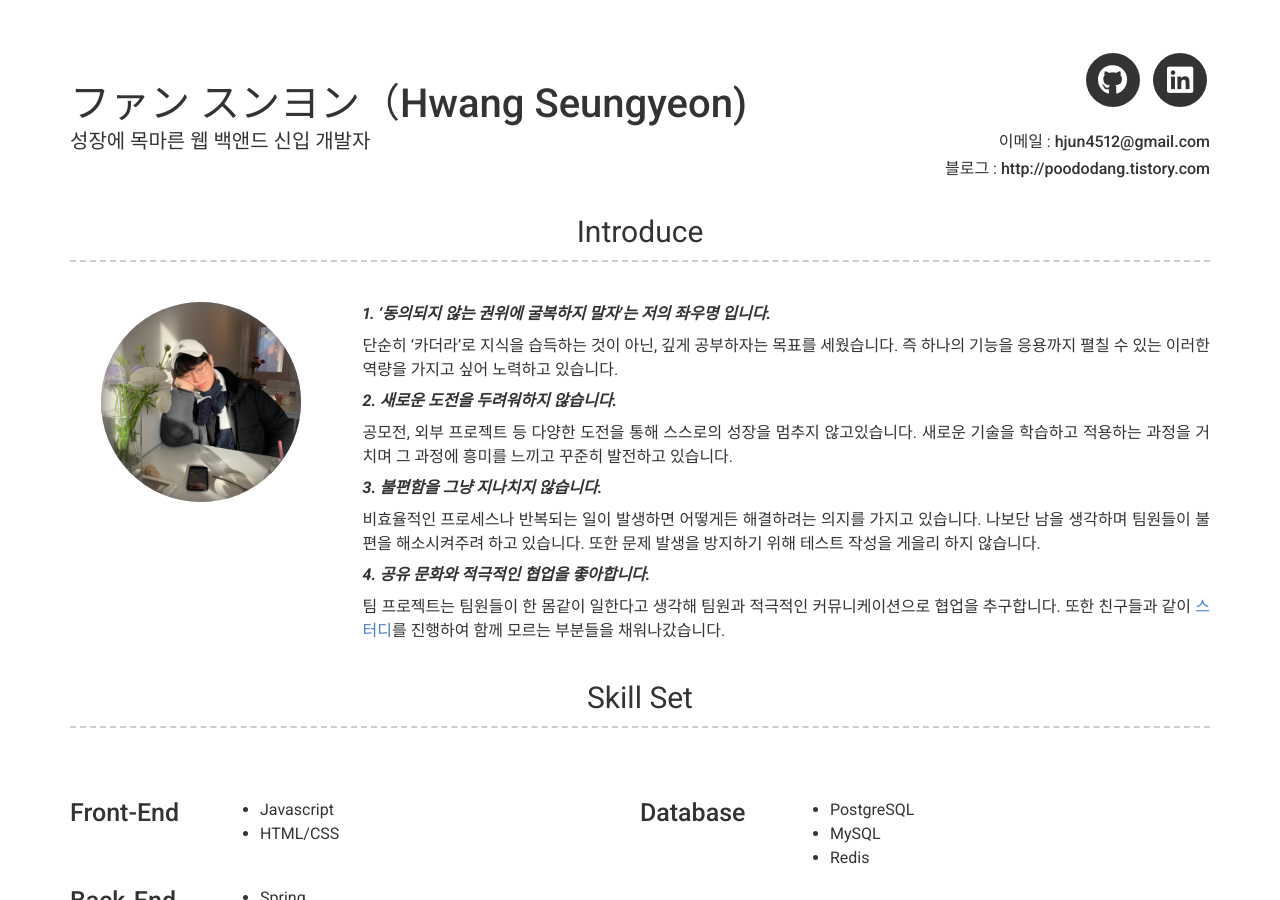
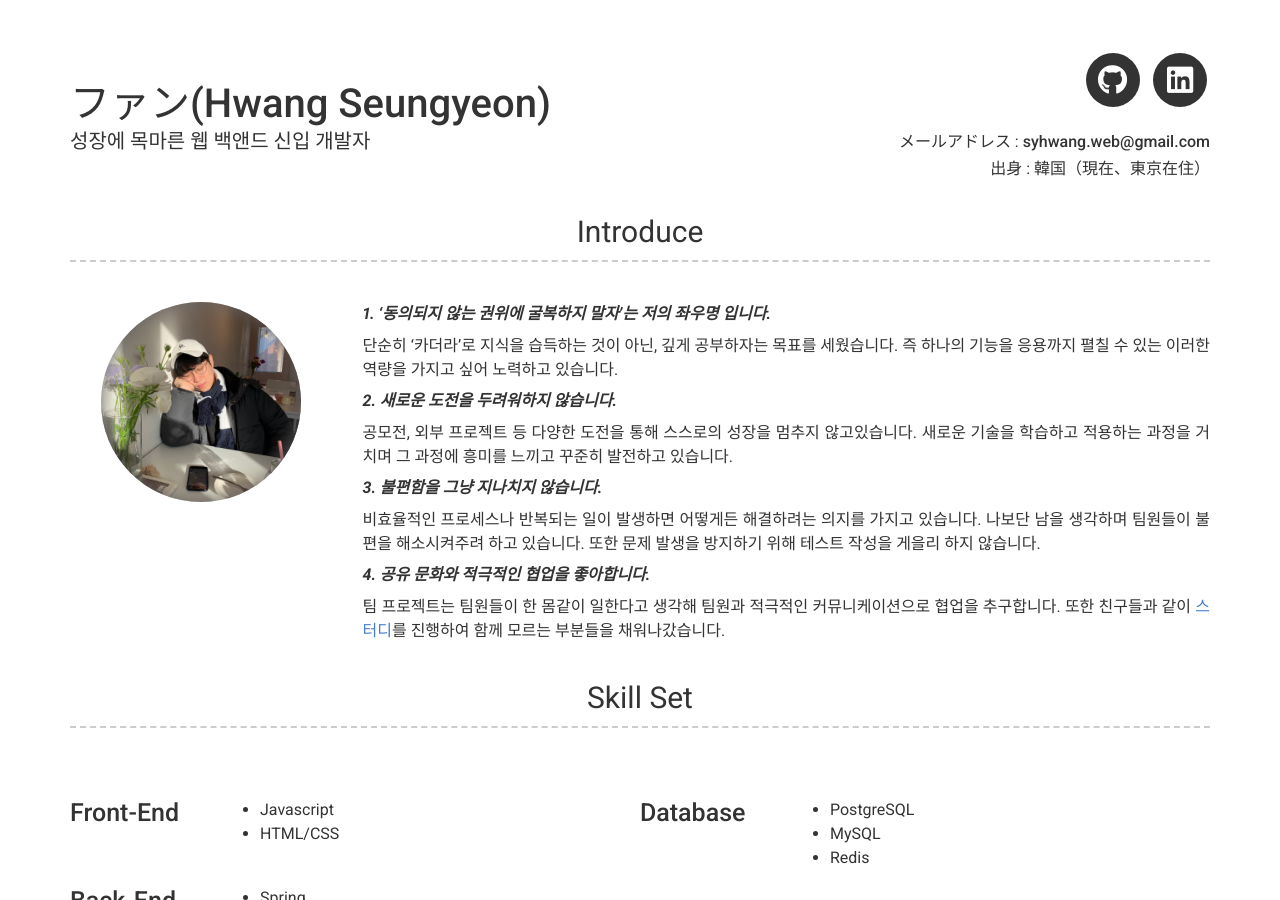
Before and after one commit to SeungyeonHwang/SeungyeonHwang.github.io, a Jekyll site: the page built from index.md, in a window 1280 px wide and 900 px high. Built offline with Jekyll 4.4.1, drawn with Linux system fonts in a browser that asks for light colours; nearby versions of some CDN libraries; some of the changed text lies outside the part shown.

Commit message:
#update update basic information

```diff
--- a/_config.yml
+++ b/_config.yml
@@ -4,10 +4,10 @@ repository: SeungyeonHwang/SeungyeonHwang.github.io
 # favicon: Directory of your favicon (eg. images/favicon.ico)(optional)
 
 # Personal info
-name: ファン スンヨン（Hwang Seungyeon)
+name: ファン(Hwang Seungyeon)
 title: 성장에 목마른 웹 백앤드 신입 개발자
-email: hjun4512@gmail.com
-website: http://poododang.tistory.com
+email: syhwang.web@gmail.com
+phone: 韓国（現在、東京在住）
 
 # Dark Mode (true/false/never)
 darkmode: never
--- a/_includes/header.html
+++ b/_includes/header.html
@@ -59,12 +59,12 @@
 
       {%- if site.email -%}
         <p>
-          {{ site.email_title | default: "이메일 " }}: <a href="mailto:{{ site.email }}" target="_blank">{{ site.email | escape }}</a>
+          {{ site.email_title | default: "メールアドレス " }}: <a href="mailto:{{ site.email }}" target="_blank">{{ site.email | escape }}</a>
         </p>
       {%- endif -%}
       {%- if site.phone -%}
         <p>
-          {{ site.phone_title | default: "전화번호 " }}: {{ site.phone | escape }}
+          {{ site.phone_title | default: "出身 " }}: {{ site.phone | escape }}
         </p>
       {%- endif -%}
       {%- if site.website -%}
```
